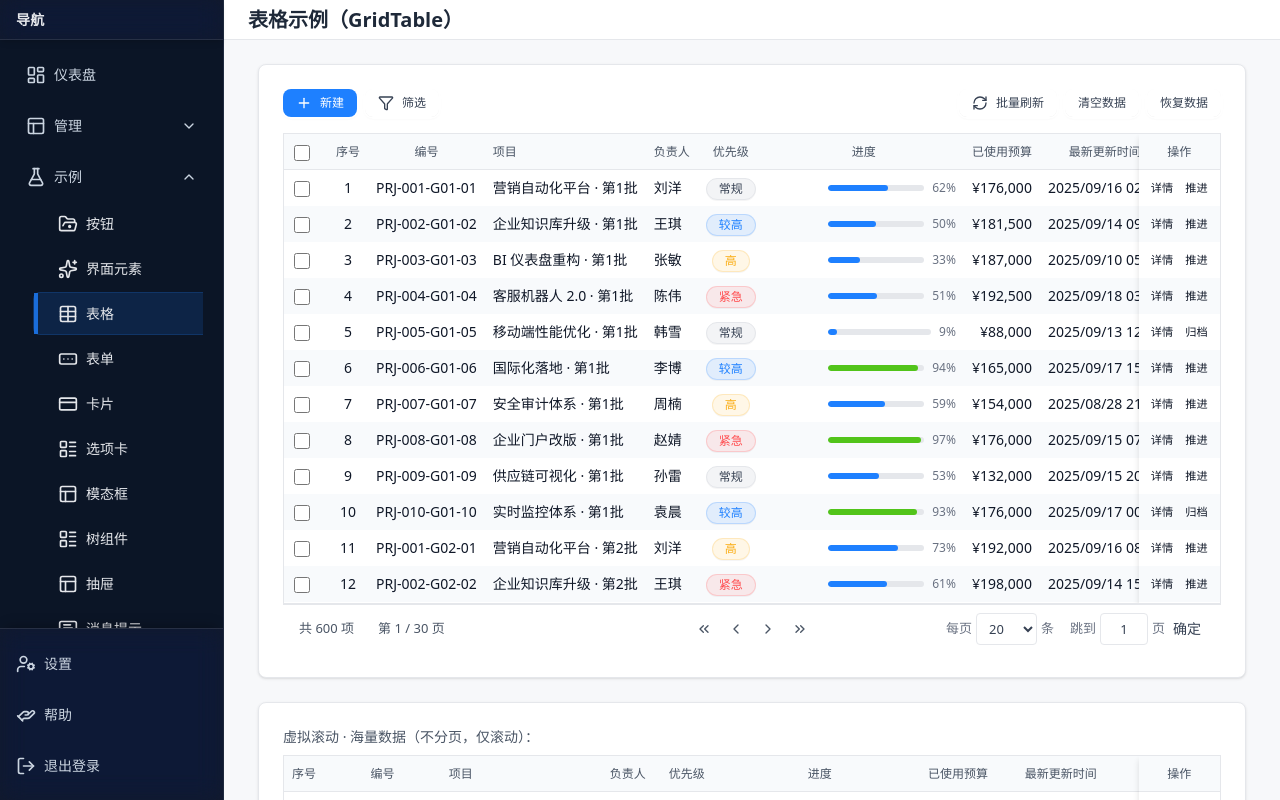
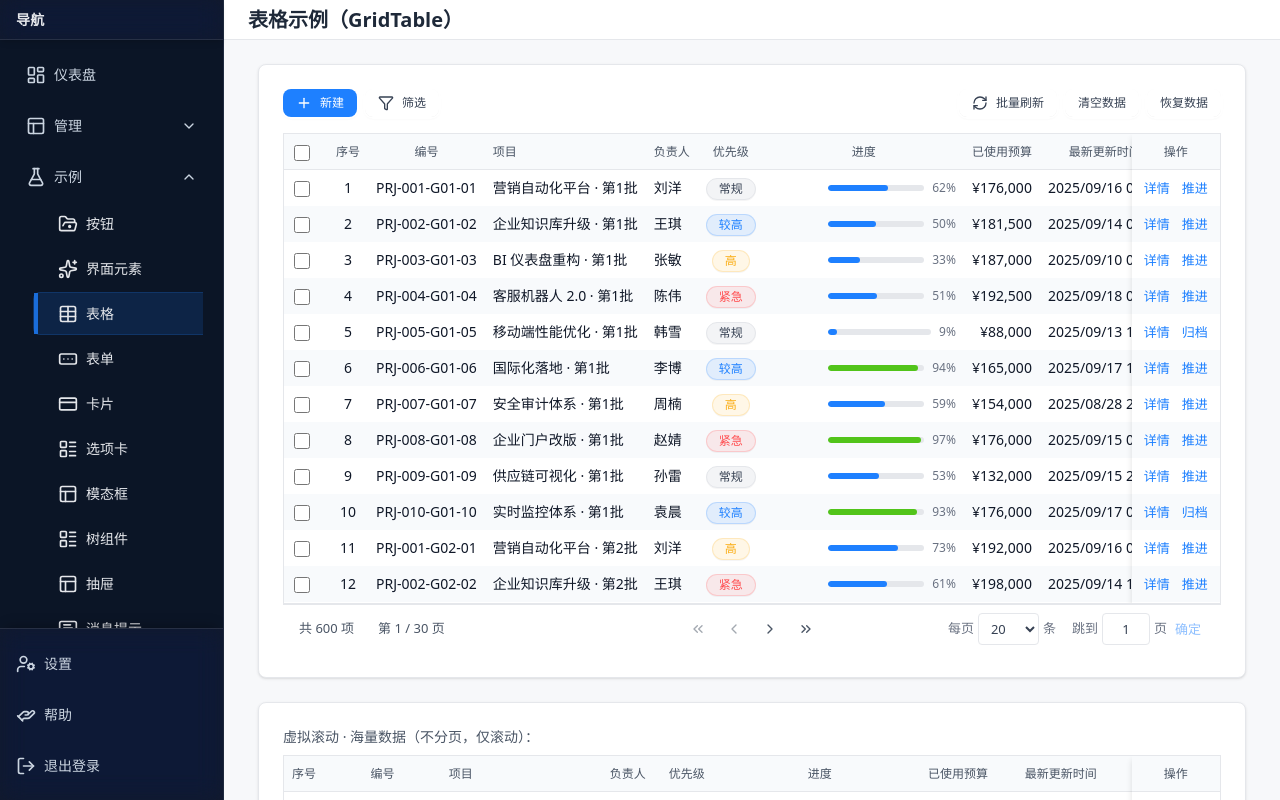
Before and after one commit to zhoumingxuan/sass-ui, a Next.js app: page /demo/table in a window 1280 px wide. Built offline with nearby package versions, Linux system fonts and the light colour scheme.

Commit message:
ActionLink相关调整

```diff
--- a/src/app/demo/elements/page.tsx
+++ b/src/app/demo/elements/page.tsx
@@ -47,7 +47,7 @@ export default function ElementsDemo() {
       <Card title="操作链接 ActionLink">
         <div className="flex flex-col gap-3">
           <div className="flex items-center gap-2">
-            <ActionLink emphasized>立即处理</ActionLink>
+            <ActionLink tone="primary">立即处理</ActionLink>
             <ActionLink>查看详情</ActionLink>
             <ActionLink className="inline-flex items-center gap-1 text-gray-500">
               <LinkIcon size={14} />
--- a/src/app/demo/table/page.tsx
+++ b/src/app/demo/table/page.tsx
@@ -343,6 +343,7 @@ export default function GridTableDemoPage() {
   }, [rows]);
 
   const refresh = () => {
+    setRows([]);
     if (timerRef.current) window.clearTimeout(timerRef.current);
     setLoading(true);
     timerRef.current = setTimeout(() => {
--- a/src/app/globals.css
+++ b/src/app/globals.css
@@ -58,6 +58,8 @@
 
   --gt-focused: rgba(30,128,255,.12);
   --gt-focused-hover: rgba(30,128,255,.16);
+
+  --action-ghost-hover: color-mix(in srgb, var(--color-gray-900) 8%, transparent);
 
 }
 
--- a/src/app/page.tsx
+++ b/src/app/page.tsx
@@ -143,7 +143,7 @@ export default function Home() {
         minWidth: 200,
         render: (row) => (
           <div className="flex items-center gap-2" data-table-row-trigger="ignore">
-            <ActionLink emphasized>查看档案</ActionLink>
+            <ActionLink tone="primary">查看档案</ActionLink>
             <ActionLink onClick={() => console.log("edit", row.id)}>编辑</ActionLink>
           </div>
         ),
--- a/src/app/users/page.tsx
+++ b/src/app/users/page.tsx
@@ -73,7 +73,7 @@ export default function Users() {
         minWidth: 220,
         render: (row) => (
           <div className="flex items-center justify-end gap-2" data-table-row-trigger="ignore">
-            <ActionLink emphasized onClick={() => setEditingUser(row)}>
+            <ActionLink tone="primary" onClick={() => setEditingUser(row)}>
               修改
             </ActionLink>
             <ActionLink onClick={() => setDeletingUser(row)}>删除</ActionLink>
--- a/src/components/ActionLink.tsx
+++ b/src/components/ActionLink.tsx
@@ -1,27 +1,170 @@
 'use client';
 
-import type { ButtonHTMLAttributes } from 'react';
+import React from 'react';
 import { controlRing } from './formStyles';
 
-type ActionLinkProps = ButtonHTMLAttributes<HTMLButtonElement> & {
-  emphasized?: boolean;
+type Variant = 'link' | 'ghost' | 'soft';
+type Tone = 'default' | 'primary' | 'danger' | 'muted';
+type Size = 'xs' | 'sm';
+
+type CommonProps = {
+  variant?: Variant;
+  tone?: Tone;
+  size?: Size;
+  /** 仅图标：禁用下划线，统一 28×28 点击热区 */
+  iconOnly?: boolean;
+  /** 下划线策略（iconOnly 会强制 never） */
+  underline?: 'hover' | 'always' | 'never';
+  className?: string;
+  disabled?: boolean;
+  children?: React.ReactNode;
 };
 
-export default function ActionLink({ emphasized = false, className = '', ...props }: ActionLinkProps) {
+/** 原生属性：两边都允许；在分支里再分别转型 */
+type NativeButtonProps = Omit<
+  React.ButtonHTMLAttributes<HTMLButtonElement>,
+  'color' | 'className'
+>;
+type NativeAnchorProps = Omit<
+  React.AnchorHTMLAttributes<HTMLAnchorElement>,
+  'color' | 'className'
+>;
+
+export type ActionLinkProps = CommonProps & NativeButtonProps & NativeAnchorProps;
+
+function cx(...xs: Array<string | false | null | undefined>) {
+  return xs.filter(Boolean).join(' ');
+}
+
+function toneClasses(tone: Tone, variant: Variant) {
+  if (variant === 'ghost') {
+    // ghost 主要通过背景表现语气，文字保持中性，悬停微加深
+    return 'text-gray-600 hover:text-gray-900';
+  }
+  if (tone === 'primary') return 'text-primary hover:text-primary/80';
+  if (tone === 'danger') return 'text-red-600 hover:text-red-700';
+  if (tone === 'muted') return 'text-gray-500 hover:text-gray-700';
+  return 'text-gray-600 hover:text-gray-900';
+}
+
+function basePadding(size: Size | undefined, iconOnly?: boolean) {
+  if (iconOnly) return 'w-7 h-7 inline-flex items-center justify-center'; // 28px 热区
+  if (size === 'xs') return 'px-1 py-0.5';
+  return 'px-1.5 py-1';
+}
+
+function sizeClasses(size: Size | undefined) {
+  if (size === 'xs') return 'text-[13px] leading-[1.1]';
+  return 'text-sm leading-[1.2]';
+}
+
+function underlineClasses(underline: NonNullable<ActionLinkProps['underline']>) {
+  if (underline === 'always') return 'underline underline-offset-4';
+  if (underline === 'never') return 'no-underline';
+  return 'underline-offset-4 hover:underline';
+}
+
+function variantClasses(variant: Variant, tone: Tone, iconOnly?: boolean) {
+  if (variant === 'ghost') {
+    // 轻背景 + 焦点环；不改变布局
+    return cx(
+      'rounded-sm',
+      iconOnly ? '' : 'rounded-sm',
+      tone === 'primary'
+        ? 'hover:bg-primary/10 active:bg-primary/15 focus-visible:bg-primary/10'
+        : 'hover:bg-gray-100 active:bg-gray-200 focus-visible:bg-gray-100'
+    );
+  }
+  if (variant === 'soft') {
+    // 比 link 更平滑的文本动作（无下划线，轻背景）
+    return cx(
+      'rounded-sm',
+      tone === 'primary'
+        ? 'text-primary hover:bg-primary/10 active:bg-primary/15'
+        : 'hover:bg-gray-100 active:bg-gray-200'
+    );
+  }
+  // link：纯文本（用下划线策略控制表现）
+  return '';
+}
+
+export default function ActionLink(props: ActionLinkProps) {
+  const {
+    // —— 设计属性（有默认值） ——
+    variant = 'link',
+    tone: toneRaw = 'default',
+    size = 'sm',
+    iconOnly = false,
+    underline: underlineRaw = 'hover',
+
+    // —— 通用属性 ——
+    className = '',
+    disabled = false,
+    children,
+
+    // —— 区分 a / button 的关键属性 ——
+    href,
+    onClick,
+
+    // 其余透传（会在分支里精确转型）
+    ...rest
+  } = props;
+
+  const tone: Tone = toneRaw;
+  const underline = iconOnly ? 'never' : (underlineRaw ?? 'hover');
+
+  const rootCls = cx(
+    'inline-flex items-center gap-1 select-none rounded-sm',
+    basePadding(size, iconOnly),
+    sizeClasses(size),
+    toneClasses(tone, variant),
+    underlineClasses(underline),
+    variantClasses(variant, tone, iconOnly),
+    controlRing,
+    'focus-visible:ring-primary/40 focus-visible:outline-none',
+    disabled && 'opacity-50 pointer-events-none cursor-default',
+    className
+  );
+
+  const isLink = typeof href === 'string' && href.length > 0;
+
+  if (isLink) {
+    const aProps = rest as NativeAnchorProps;
+    return (
+      <a
+        {...aProps}
+        href={href}
+        role="button"
+        aria-disabled={disabled || undefined}
+        className={rootCls}
+        onClick={(e) => {
+          if (disabled) {
+            e.preventDefault();
+            e.stopPropagation();
+            return;
+          }
+          onClick?.(e);
+        }}
+      >
+        {children}
+      </a>
+    );
+  }
+
+  const btnProps = rest as NativeButtonProps;
   return (
     <button
-      type={props.type ?? 'button'}
-      className={[
-        'inline-flex items-center gap-1 text-sm font-medium',
-        emphasized ? 'text-primary/200 hover:text-primary/300' : 'text-gray-600 hover:text-gray-900',
-        'underline-offset-4 hover:underline focus-visible:underline',
-        controlRing,
-        'px-1 py-0.5 focus-visible:ring-primary/400',
-        className,
-      ]
-        .filter(Boolean)
-        .join(' ')}
-      {...props}
-    />
+      {...btnProps}
+      type={btnProps.type ?? 'button'}
+      disabled={disabled}
+      aria-disabled={disabled || undefined}
+      className={rootCls}
+      onClick={(e) => {
+        if (disabled) return;
+        onClick?.(e);
+      }}
+    >
+      {children}
+    </button>
   );
 }
--- a/src/components/GridTable.tsx
+++ b/src/components/GridTable.tsx
@@ -682,7 +682,8 @@ export default function GridTable<T extends Record<string, unknown>>({
                   <div className="flex items-center justify-center space-x-1" data-table-row-trigger="ignore">
                     {acts.map((a) => (
                       <ActionLink
-                        emphasized
+                        tone="primary"
+                        size='xs'
                         key={a.key}
                         onClick={(e) => {
                           e.stopPropagation();
@@ -816,16 +817,16 @@ export default function GridTable<T extends Record<string, unknown>>({
 
         {/* 中间：导航按钮（等距） */}
         <div className="flex items-center justify-center gap-2">
-          <ActionLink onClick={() => jump(1)} disabled={disabledNav || atFirst} aria-label="首页 (Alt+Home)">
+          <ActionLink variant='ghost' size='xs' iconOnly onClick={() => jump(1)} disabled={disabledNav || atFirst} aria-label="首页 (Alt+Home)">
             <ChevronsLeft className="h-4 w-4" />
           </ActionLink>
-          <ActionLink onClick={() => jump(current - 1)} disabled={disabledNav || atFirst} aria-label="上一页 (Alt+←)">
+          <ActionLink variant='ghost' size='xs' iconOnly onClick={() => jump(current - 1)} disabled={disabledNav || atFirst} aria-label="上一页 (Alt+←)">
             <ChevronLeft className="h-4 w-4" />
           </ActionLink>
-          <ActionLink onClick={() => jump(current + 1)} disabled={disabledNav || atLast} aria-label="下一页 (Alt+→)">
+          <ActionLink variant='ghost' size='xs' iconOnly onClick={() => jump(current + 1)} disabled={disabledNav || atLast} aria-label="下一页 (Alt+→)">
             <ChevronRight className="h-4 w-4" />
           </ActionLink>
-          <ActionLink onClick={() => jump(totalPages)} disabled={disabledNav || atLast} aria-label="末页 (Alt+End)">
+          <ActionLink variant='ghost' size='xs' iconOnly onClick={() => jump(totalPages)} disabled={disabledNav || atLast} aria-label="末页 (Alt+End)">
             <ChevronsRight className="h-4 w-4" />
           </ActionLink>
         </div>
@@ -860,7 +861,7 @@ export default function GridTable<T extends Record<string, unknown>>({
               aria-label="输入页码并回车或点击确定跳转"
             />
             <span className="text-gray-500">页</span>
-            <ActionLink emphasized onClick={commit} disabled={parseToPage(raw) === current} aria-label="确定跳转">
+            <ActionLink tone='primary' size='xs' onClick={commit} disabled={parseToPage(raw) === current} aria-label="确定跳转">
               确定
             </ActionLink>
           </div>
```
